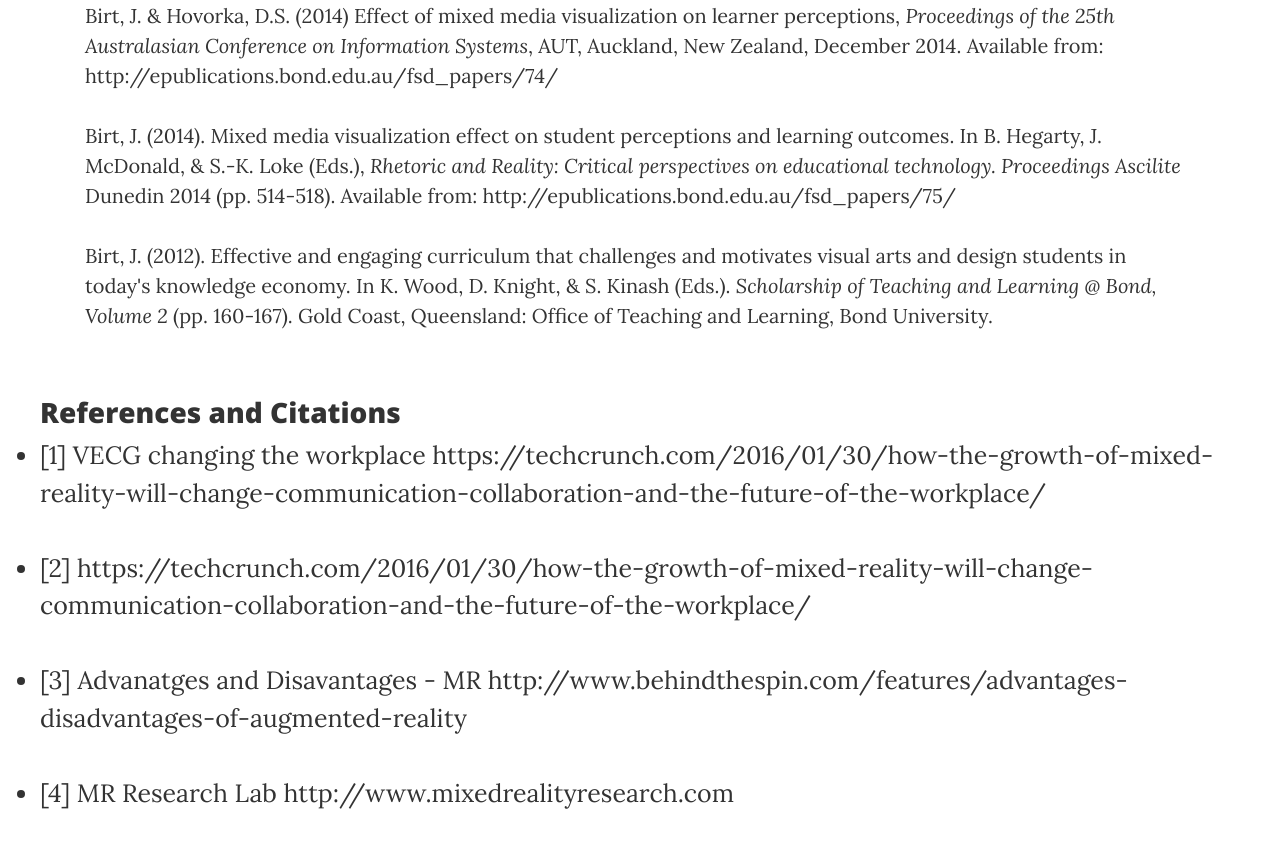
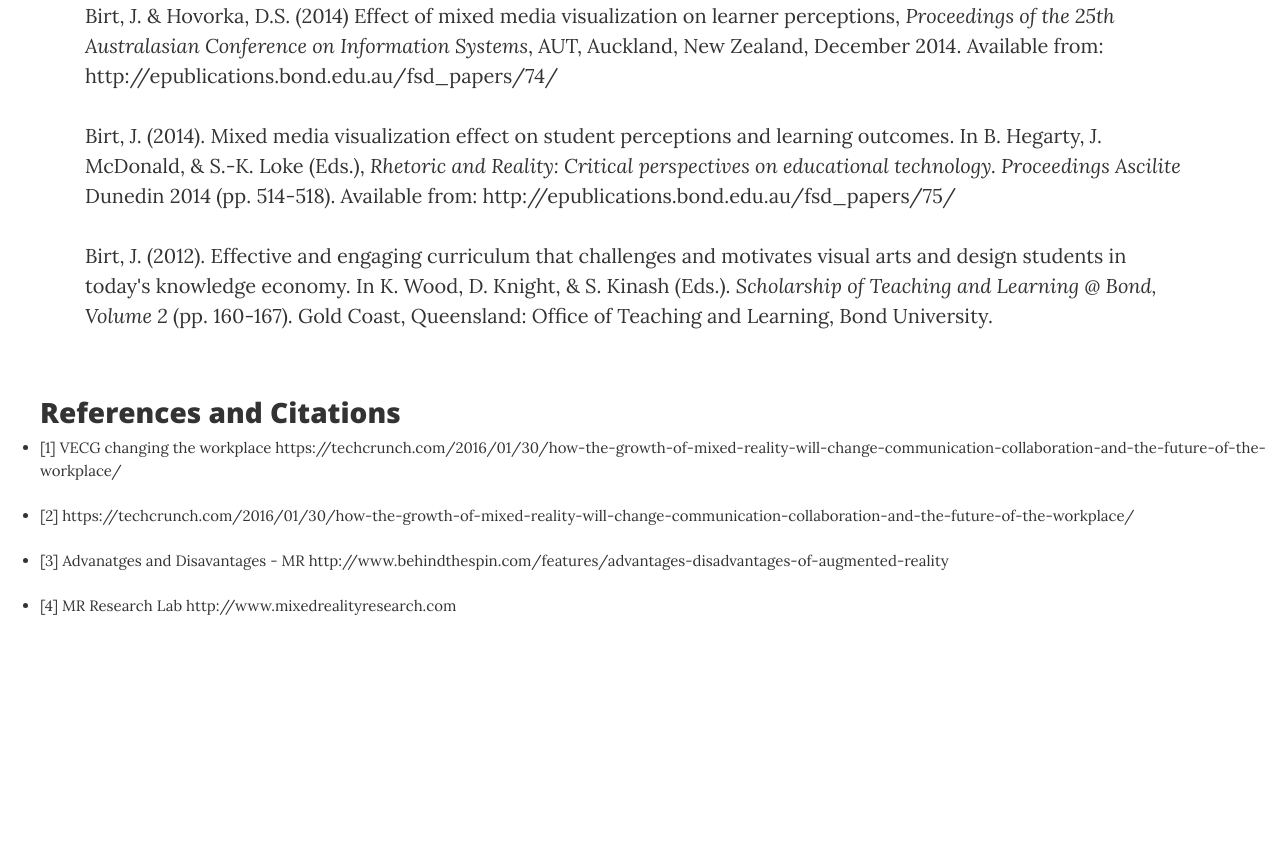
Before and after one commit to Ayushmaanseth/VECG-ENGS101P, a website: page Ay/future.html in a window 1280 px wide. Shown: the part 6672-7520 px from the top of the page. After the commit the page ends 7328 px from the top, so only its background shows below. Drawn offline with nearby package versions, Linux system fonts and the light colour scheme.

Commit message:
changes7

```diff
--- a/Ay/future.html
+++ b/Ay/future.html
@@ -229,7 +229,7 @@ It is all very well and good if PROs start to include this media platform in the
       </div>
     </div>
     </footer>
-<ul style="font-size: 25px"> <h3> References and Citations</h3>
+<ul style="font-size: 15px"> <h3> References and Citations</h3>
           <li>[1] VECG changing the workplace
           https://techcrunch.com/2016/01/30/how-the-growth-of-mixed-reality-will-change-communication-collaboration-and-the-future-of-the-workplace/ </li>
           <br>
```
Also changed, not shown: Ay/index.html (+1 -1 lines).
